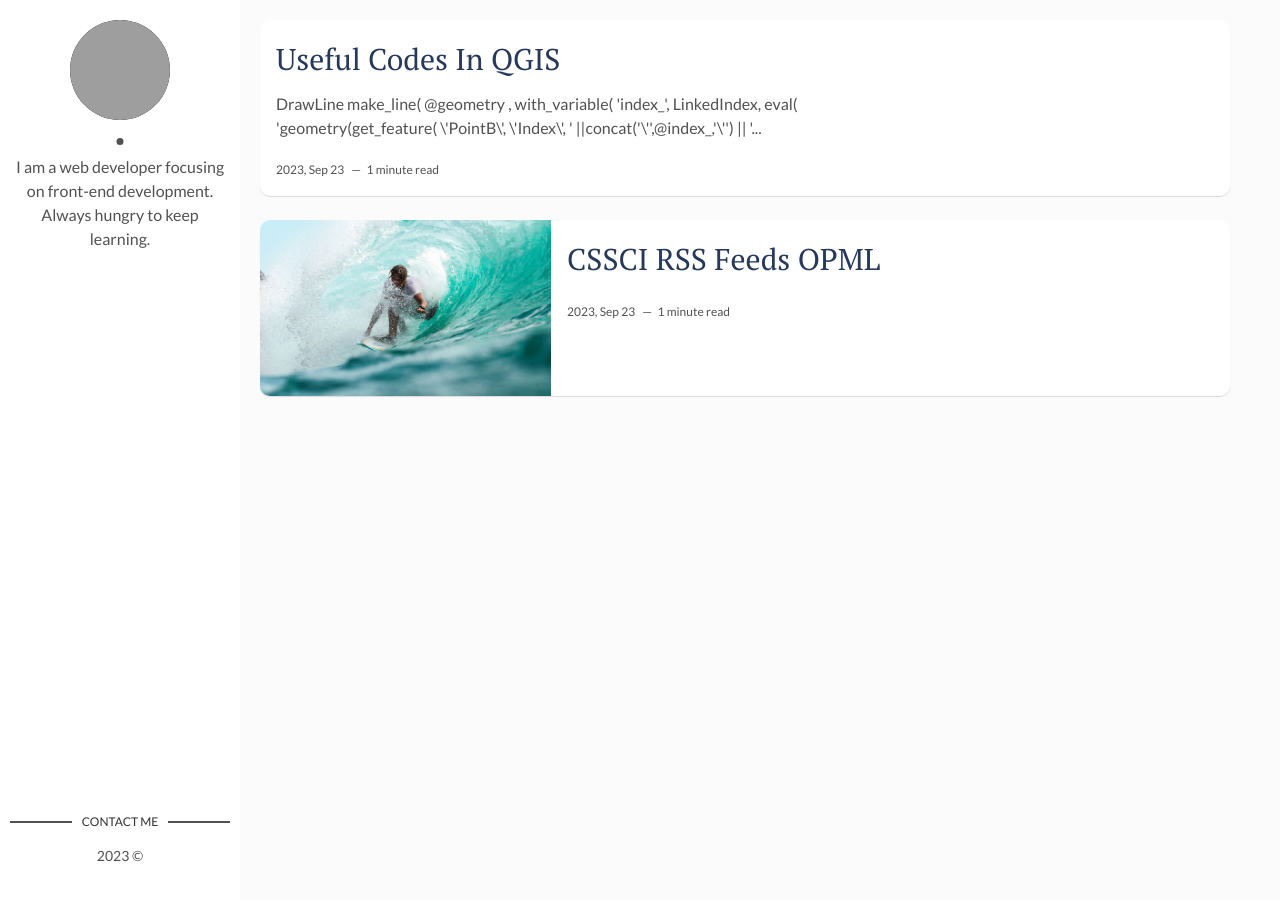
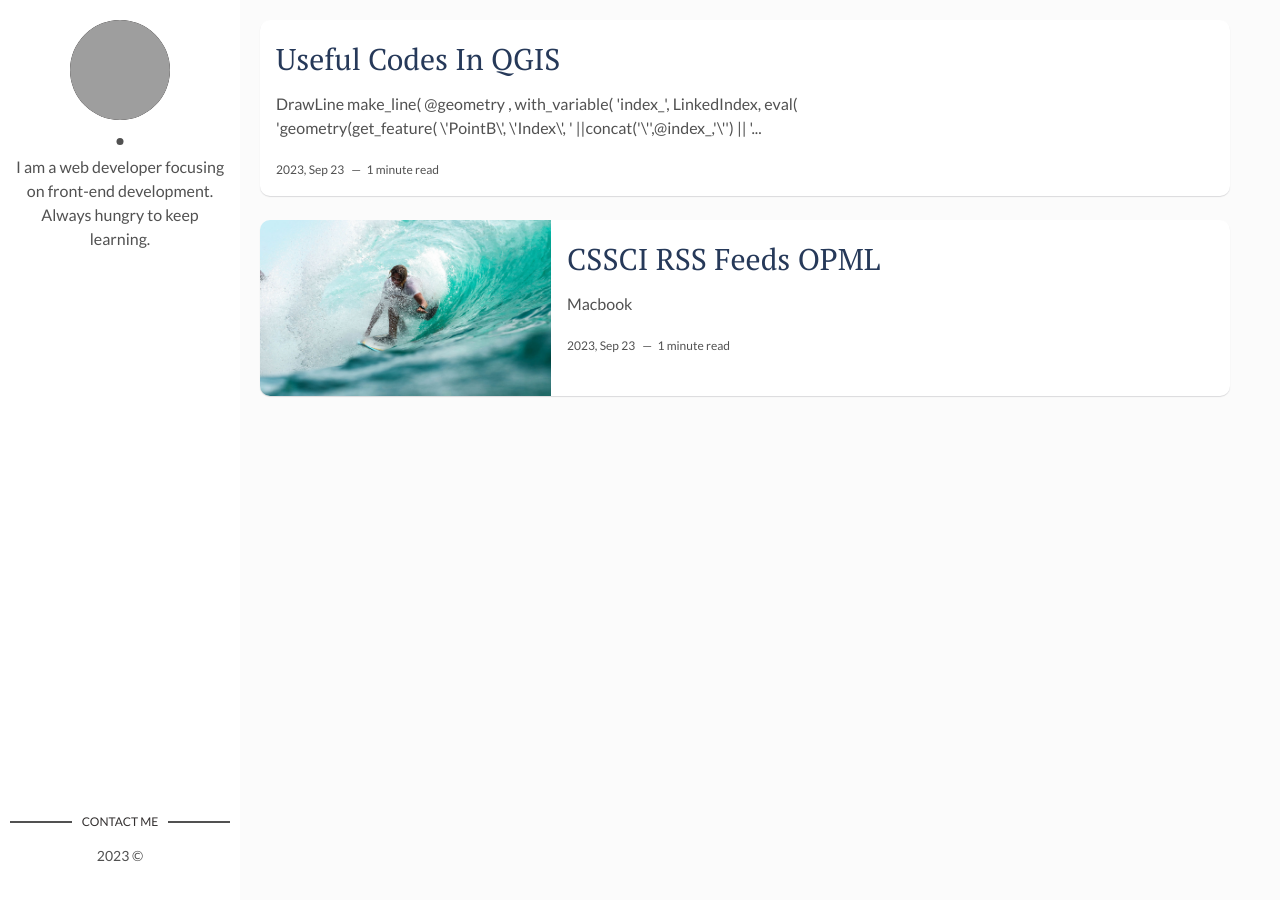
Before and after one commit to MrWuBear/MrWuBear.github.io, a Jekyll site: the page built from index.html, in a window 1280 px wide. Built offline with Jekyll 4.4.1, drawn with Linux system fonts in a browser that asks for light colours; the list of posts is cut into pages by our own code; grey boxes are pictures that could not be loaded.

Commit message:
add _data

```diff
--- a/_posts/2023-09-23-CSSCI_OPML.markdown
+++ b/_posts/2023-09-23-CSSCI_OPML.markdown
@@ -9,4 +9,4 @@ tags: [Holidays, Hawaii]
 ---
 
 
-![Macbook]({{site.baseurl}}/data)
+[Macbook]({{site.baseurl}}/data)
```
